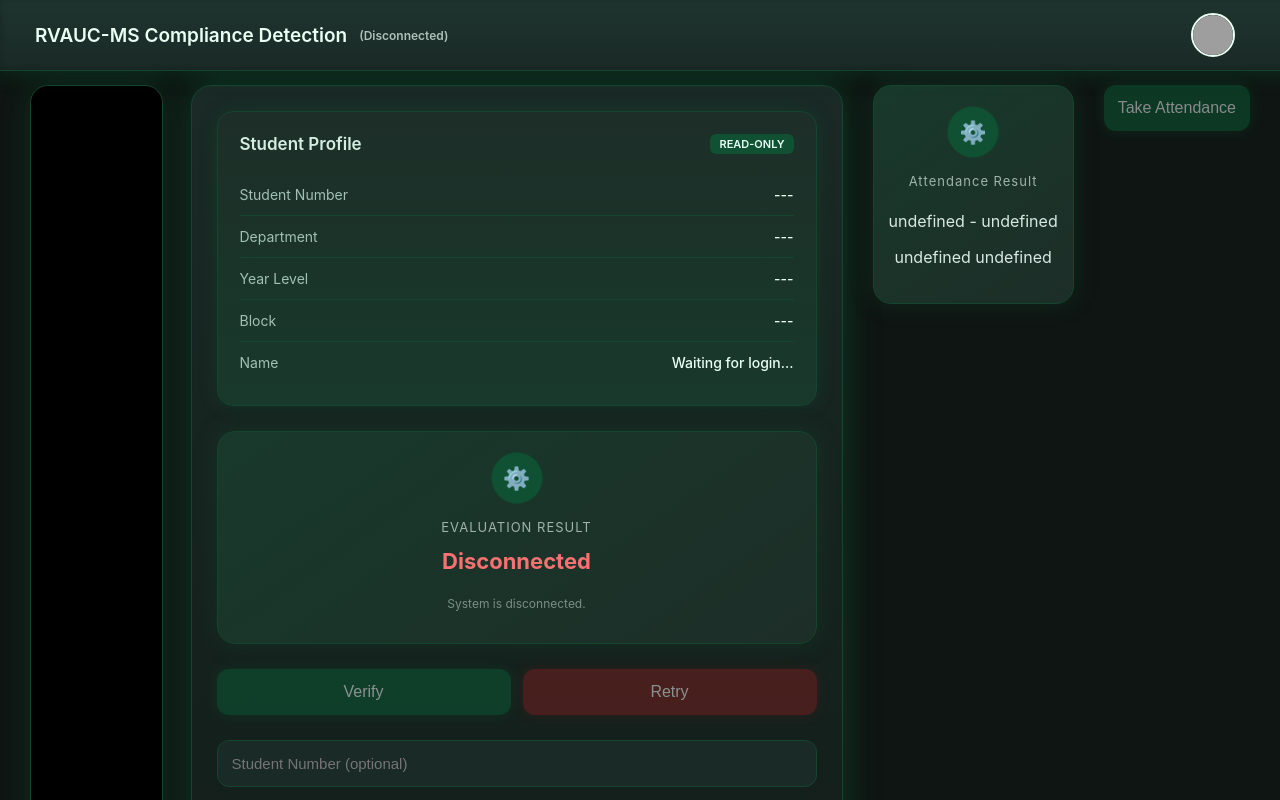
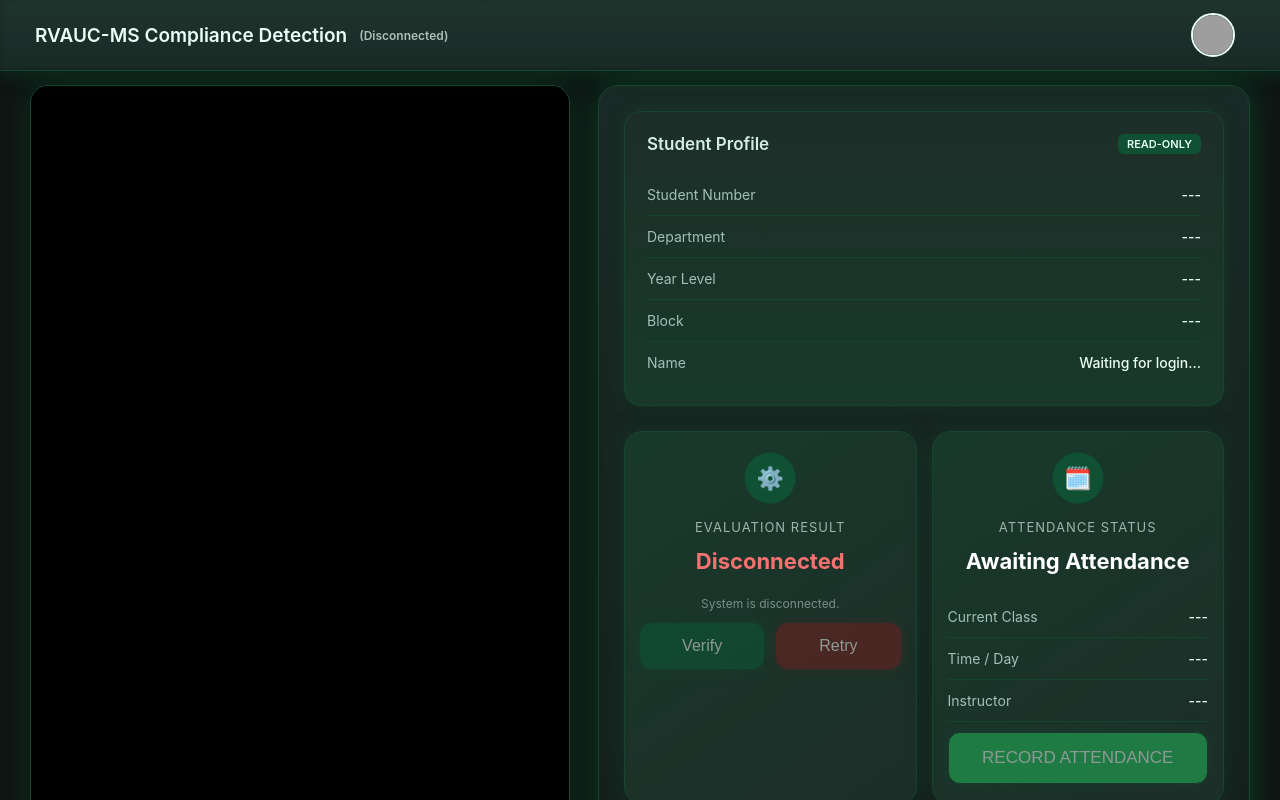
Before and after one commit to zeraus00/RVAUC_microservice, a React (Create React App) app in the folder frontend/: page / in a window 1280 px wide. Shown: the top 800 px of the page. Built offline with nearby package versions, Linux system fonts and the light colour scheme; no server answers; grey boxes are pictures that could not be loaded.

Commit message:
Quickfix: adjust the attendance record container

```diff
--- a/frontend/src/App.js
+++ b/frontend/src/App.js
@@ -23,13 +23,13 @@ function App() {
   const [studentName, setStudentName] = useState("Waiting for login...");
   const [evaluationResult, setEvaluationResult] = useState(null);
   const [wsStatus, setWsStatus] = useState("Disconnected");
-  const [isScanning, setIsScanning] = useState(false); // Scanning defaults to off
+  const [isScanning, setIsScanning] = useState(true); // Scanning defaults to off
   const [isVerifying, setIsVerifying] = useState(false);
   const [isConfirming, setIsConfirming] = useState(false);
   const [isConfirmed, setIsConfirmed] = useState(false);
   const [countdown, setCountdown] = useState(null);
 
-  //  Attendance
+  //  Attendance
   const [enrollment, setEnrollment] = useState(null);
   const [attendance, setAttendance] = useState(null);
   const [attendanceMsg, setAttendanceMsg] = useState("");
@@ -37,7 +37,7 @@ function App() {
   //dropdown profile
   const [dropdownOpen, setDropdownOpen] = useState(false);
 
-  //  --  Ui States --
+  //  --  Ui States --
   const [statusDisplay, setStatusDisplay] = useState({
     text: "Ready.",
     sub: "System idle.",
@@ -125,7 +125,7 @@ function App() {
             drawBoxes(data.boxes);
           }
         } else {
-          //  handle verify / confirm actions
+          //  handle verify / confirm actions
           console.log("Evaluation:", data.evaluation);
           setEvaluationResult(data.evaluation);
           setIsScanning(false); // Stop scanning on result
@@ -203,7 +203,7 @@ function App() {
       wsStatus === "Disconnected" || !token || isVerifying || evaluationResult;
     setIsVerifyDisabled(isVerifyDisabled);
   }, [wsStatus, token, isVerifying, evaluationResult]);
-  //  retry button disabling
+  //  retry button disabling
   useEffect(() => {
     const isRetryDisabled =
       wsStatus === "Disconnected" || !token || isConfirmed || !isVerifyDisabled;
@@ -376,16 +376,9 @@ function App() {
         };
       }
 
-      // if (!isScanning && studentId && !evaluationResult)
-      //   return {
-      //     text: "Scanning Paused",
-      //     sub: "Press Retry to scan again.",
-      //     color: "yellow",
-      //   };
-
       if (evaluationResult) {
         if (!isConfirmed) {
-          //  return type of the yolo microservice
+          //  return type of the yolo microservice
           const { completeness, missing } = evaluationResult;
           return {
             text: completeness ? "COMPLETE" : "INCOMPLETE",
@@ -396,7 +389,7 @@ function App() {
           };
         }
 
-        //  return type of rvaucms
+        //  return type of rvaucms
         const { success, message } = evaluationResult;
 
         if (!success)
@@ -583,8 +576,18 @@ function App() {
               </div>
             </div>
 
-            {/* EVALUATION BOX */}
-            <div className="eval-box">
+            {/* START: WRAPPER FOR EVALUATION AND ATTENDANCE */}
+            <div className="results-and-attendance-wrapper"
+                 style={{
+                   display: 'flex',
+                   gap: '15px',
+                   marginBottom: '15px',
+                   /* Allow wrapping on smaller screens if necessary */
+                   flexWrap: 'wrap'
+                 }}>
+
+              {/* EVALUATION BOX (Left Column in the inner wrapper) */}
+              <div className="eval-box" style={{ flex: 1 }}>
                 <div className="eval-icon">⚙️</div>
                 <p className="eval-title">EVALUATION RESULT</p>
 
@@ -593,9 +596,8 @@ function App() {
                 </p>
 
                 <p className="eval-sub">{statusDisplay.sub}</p>
-            </div>
 
-            {/* BUTTONS */}
+                {/* BUTTONS (VERIFY/RETRY/CONFIRM) - Kept with the Evaluation result */}
                 <div className="button-row">
                   <button
                     className="confirm-btn"
@@ -627,8 +629,67 @@ function App() {
                     Retry
                   </button>
                 </div>
+              </div>
 
-            {/* INPUT */}
+              {/* ATTENDANCE CARD (Right Column in the inner wrapper) */}
+              <div className="eval-box" style={{ flex: 1 }}>
+                  <div className="eval-icon">🗓️</div>
+                  <p className="eval-title">ATTENDANCE STATUS</p>
+
+                  <p className="eval-result"
+                      style={{
+                          color: attendanceMsg.includes('Recorded') ? '#4ade80' :
+                                 attendanceMsg.includes('already') ? 'yellow' :
+                                 'white'
+                      }}>
+                      {attendanceMsg || "Awaiting Attendance"}
+                  </p>
+
+                  {/* Enrollment details are moved into styled detail rows */}
+                  <div className="detail-row">
+                      <span className="detail-label">Current Class</span>
+                      <span className="detail-value">
+                          {enrollment?.courseCode || "---"}
+                      </span>
+                  </div>
+                  <div className="detail-row">
+                      <span className="detail-label">Time / Day</span>
+                      <span className="detail-value">
+                          {enrollment?.weekDay && enrollment?.startTimeText
+                              ? `${enrollment.weekDay} | ${enrollment.startTimeText} - ${enrollment.endTimeText}`
+                              : "---"}
+                      </span>
+                  </div>
+                  <div className="detail-row">
+                      <span className="detail-label">Instructor</span>
+                      <span className="detail-value">
+                          {enrollment?.professor?.firstName && enrollment?.professor?.surname
+                              ? `${enrollment.professor.firstName} ${enrollment.professor.surname}`
+                              : "---"}
+                      </span>
+                  </div>
+
+                  {/* TAKE ATTENDANCE BUTTON */}
+                  <div className="button-row" style={{ marginTop: '10px' }}>
+                      <button
+                          className="login-btn"
+                          onClick={handleTakeAttendance}
+                          disabled={!token}
+                          style={{
+                              opacity: token ? 1 : 0.5,
+                              width: '100%',
+                              backgroundColor: '#22c55e',
+                          }}
+                      >
+                          RECORD ATTENDANCE
+                      </button>
+                  </div>
+              </div>
+
+            </div >
+            {/* END: WRAPPER FOR EVALUATION AND ATTENDANCE */}
+
+            {/* INPUT AND LOGIN (Remain at the bottom) */}
             <input
               className="student-input"
               placeholder="Student Number (optional)"
@@ -649,40 +710,6 @@ function App() {
             </button>
           </div>
         </div>
-
-        {/* ATTENDANCE BOX */}
-        <div className="eval-box">
-          <div className="eval-icon">⚙️</div>
-          <p className="eval-title">Attendance Result</p>
-
-          <p className="eval-result">{attendanceMsg}</p>
-
-          <p>{enrollment?.weekDay ?? ""}</p>
-          <p>{enrollment?.startTimeText + " - " + enrollment?.endTimeText}</p>
-          <p>{enrollment?.classNumber ?? ""}</p>
-          <p>{enrollment?.courseCode ?? ""}</p>
-          <p>{enrollment?.courseName ?? ""}</p>
-          <p>{enrollment?.weekDay ?? ""}</p>
-          <p>
-            {enrollment?.professor?.firstName +
-              " " +
-              enrollment?.professor?.surname}
-          </p>
-        </div>
-
-        {/* BUTTONS */}
-        <div className="button-row">
-          <button
-            className="confirm-btn"
-            onClick={handleTakeAttendance}
-            disabled={!token}
-            style={{
-              opacity: token ? 1 : 0.5,
-            }}
-          >
-            Take Attendance
-          </button>
-        </div>
       </div>
     </>
   );
```
Lines whose indentation alone changed are shown as unchanged.
